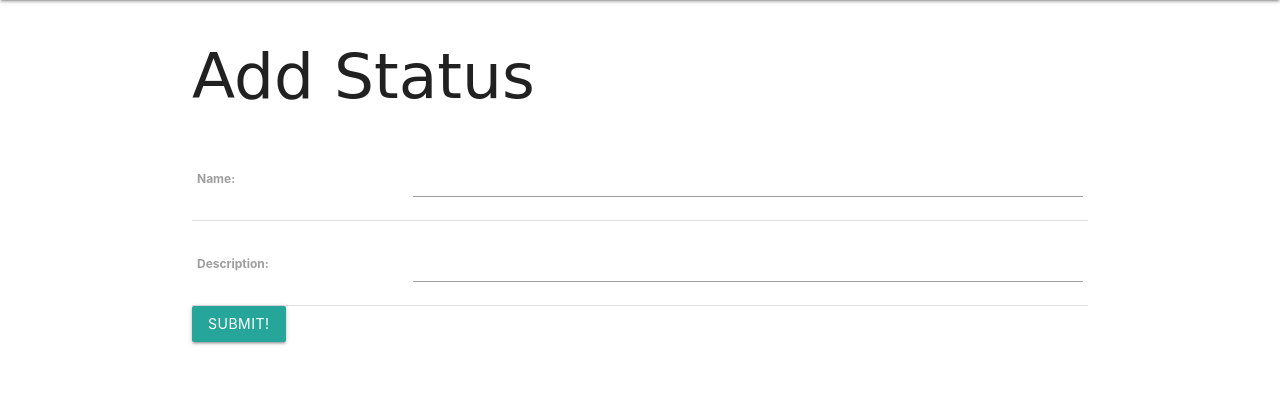
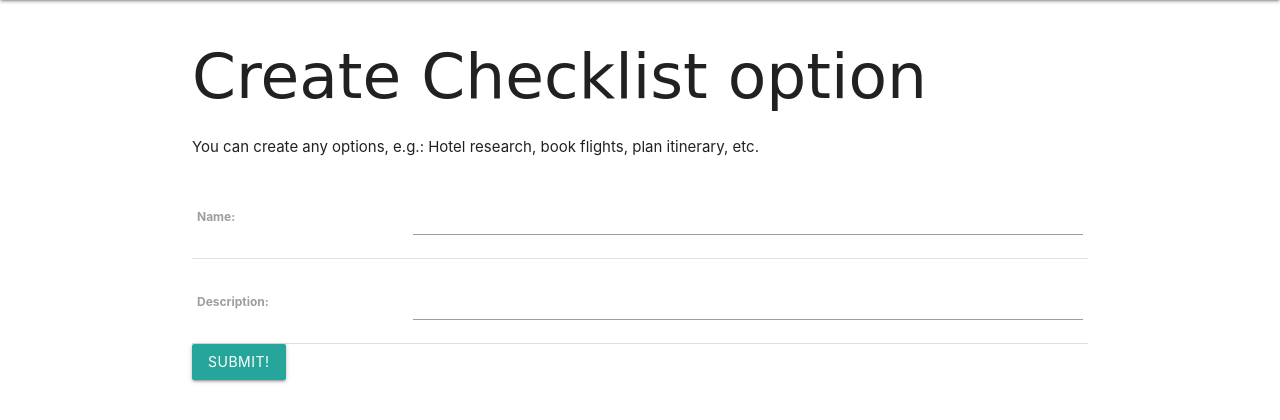
Before and after one commit to yamilyn/travelcollectorapp, a Django app: page /status/create/ in a window 1280 px wide. Shown: the part 64-484 px from the top of the page. Run offline with Django 4.2, Linux system fonts and the light colour scheme; some web fonts are replaced.

Commit message:
added new forms

```diff
--- a/main_app/models.py
+++ b/main_app/models.py
@@ -22,6 +22,7 @@
     description = models.TextField(max_length=250)
     visits = models.IntegerField()
     image = models.CharField(default=None, blank=True, null=True, max_length=2000)
+    status = models.ManyToManyField(Status)
 
     def get_absolute_url(self):
         return reverse('detail', kwargs = {'travel_id': self.id})
--- a/main_app/templates/about.html
+++ b/main_app/templates/about.html
@@ -4,6 +4,7 @@
 
     <h1>About Us</h1>
     <hr>
-    <p>This is an app to register all the sightseeings you've been to.</p>
+    <p>This is an app to register all the places, sightseeing that you've been to.</p>
+    <p>You can record your visits and plan your future travels.</p>
 
 {% endblock %}
--- a/main_app/templates/base.html
+++ b/main_app/templates/base.html
@@ -18,9 +18,9 @@
     <header class="navbar-fixed">
 
         <ul id="dropdown1" class="dropdown-content">
-            <li><a href="{% url 'status_create' %}">Add a Status</a></li>
+            <li><a href="{% url 'status_create' %}">Add a Checklist</a></li>
             <li class="divider"></li>
-            <li><a href="{% url 'status_index' %}">View All Status</a></li>
+            <li><a href="{% url 'status_index' %}">View All Checklists</a></li>
         </ul>
 
         <nav>
--- a/main_app/templates/main_app/status_confirm_delete.html
+++ b/main_app/templates/main_app/status_confirm_delete.html
@@ -2,7 +2,7 @@
 
 {% block content %}
 
-<h1> Delete Status</h1>
+<h1> Delete Checklist</h1>
 
 <h4>Are you sure you want to delete
     <span class="teal-text">{{ object.name }}</span>?
--- a/main_app/templates/main_app/status_detail.html
+++ b/main_app/templates/main_app/status_detail.html
@@ -2,7 +2,7 @@
 
 {% block content %}
 
-<h1>Status Details </h1>
+<h1>Checklist Details </h1>
 
 <div class="row">
     <div class="col s6 col-offeset-3">
--- a/main_app/templates/main_app/status_form.html
+++ b/main_app/templates/main_app/status_form.html
@@ -5,7 +5,8 @@
 {% if object %}
 <h1>Edit <span class="teal-text">{{ object.name }}</span></h1>
 {% else %}
-<h1>Add Status</h1>
+<h1>Create Checklist option</h1>
+<p>You can create any options, e.g.: Hotel research, book flights, plan itinerary, etc.</p>
 {% endif %}
 
 <form action="" method="post">
--- a/main_app/templates/main_app/status_list.html
+++ b/main_app/templates/main_app/status_list.html
@@ -2,7 +2,7 @@
 
 {% block content %}
 
-<h1>Status List</h1>
+<h1>Check List</h1>
 
 {% for status in status_list %}
 <a href="{% url 'status_detail' status.id %}">
--- a/main_app/views.py
+++ b/main_app/views.py
@@ -35,7 +35,8 @@
 def travels_detail(request, travel_id):
     checking_form = CheckingForm
     travel = Travel.objects.get(id=travel_id)
-    return render(request, 'travels/details.html', {'travel': travel, 'title': "Travels Details Page", 'checking_form': checking_form, 'status': status_travel_doesnt_have})
+    status_travel_for_planning = Status.objects.exclude(id__in = travel.status.all().values_list('id'))
+    return render(request, 'travels/details.html', {'travel': travel, 'title': "Travels Details Page", 'checking_form': checking_form, 'status': status_travel_for_planning})
 
 def add_checking(request, travel_id):
     form = CheckingForm(request.POST)
```
Also changed, not shown: main_app/migrations/0004_travel_status.py (added), 1 other file.
